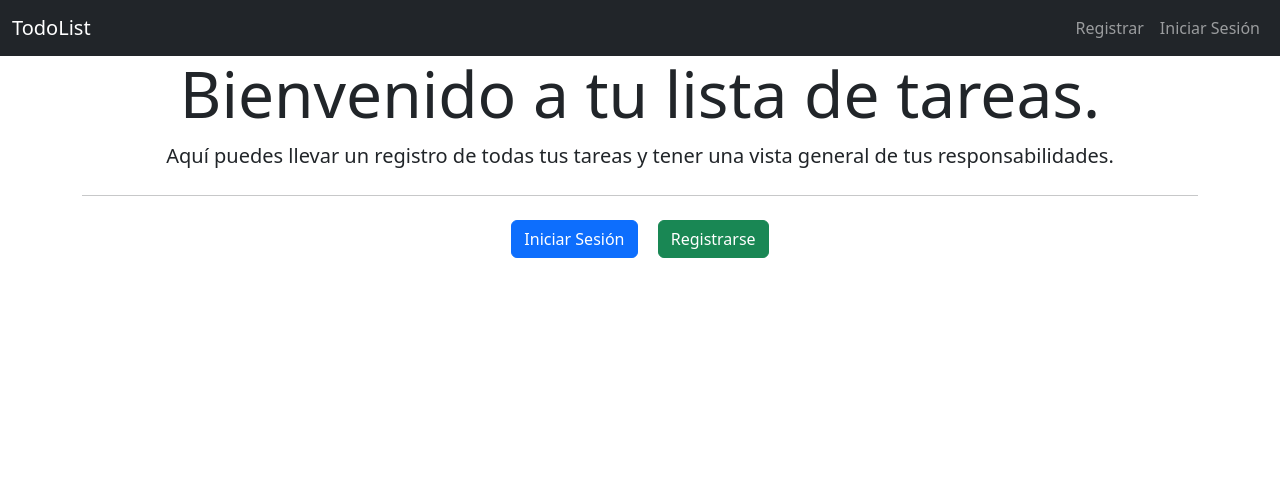
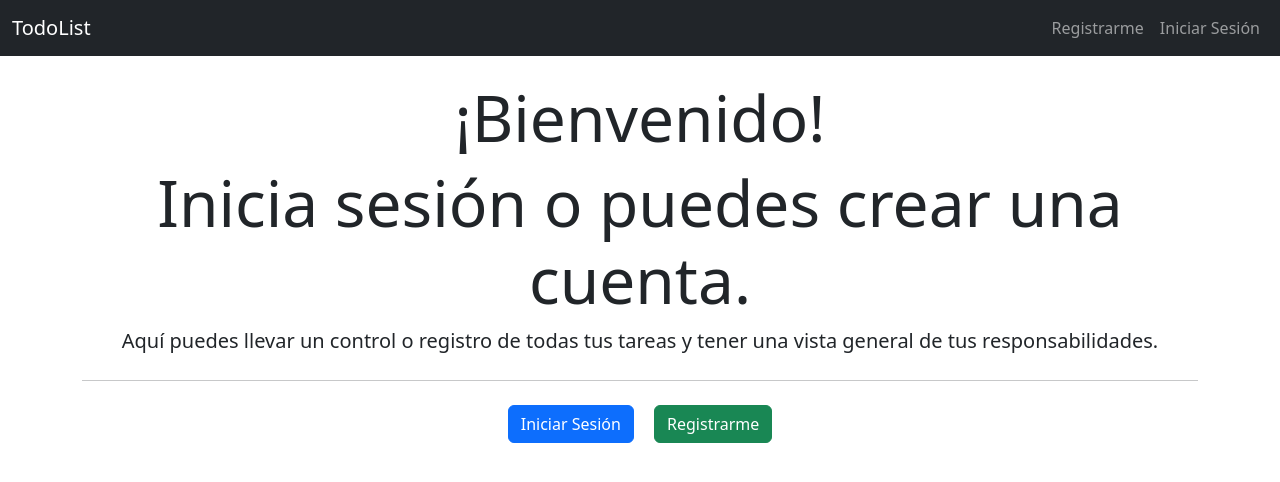
Before and after one commit to AlanEduardoGL/Flask-TodoLsit, a Flask app: page / in a window 1280 px wide. Shown: the top 482 px of the page. Run offline with Flask 3, Linux system fonts and the light colour scheme.

Commit message:
Se agrego el nombre del usuario en el titulo de la pagina, en caso de haber iniciado sesion

```diff
--- a/todor/__init__.py
+++ b/todor/__init__.py
@@ -2,6 +2,8 @@ from flask import Flask
 from flask import render_template
 from flask_sqlalchemy import SQLAlchemy
 
+
+# * CREAMOS OBJETO E INSTANCIA DE LA CLASE SQLAlchemy
 db = SQLAlchemy()
 
 def create_app():
@@ -18,10 +20,11 @@ def create_app():
     # * INICIALIZAMOS SQLALCHEMY
     db.init_app(app)
 
-    # ! REGISTRAMOS BLUEPRINT !
+    # ! REGISTRAMOS BLUEPRINT todo !
     from todor import todo
     app.register_blueprint(todo.bp)
 
+    # ! REGISTRAMOS BLUEPRINT auth !
     from todor import auth
     app.register_blueprint(auth.bp)
 
--- a/todor/templates/base.html
+++ b/todor/templates/base.html
@@ -32,7 +32,7 @@
                     </li>
                     {% else %}
                     <li class="nav-item">
-                        <a class="nav-link" href="{{ url_for('auth.register') }}">Registrar</a>
+                        <a class="nav-link" href="{{ url_for('auth.register') }}">Registrarme</a>
                     </li>
                     <li class="nav-item">
                         <a class="nav-link" href="{{ url_for('auth.login') }}">Iniciar Sesión</a>
--- a/todor/templates/index.html
+++ b/todor/templates/index.html
@@ -5,16 +5,23 @@
 {% block content %}
 <div class="container-sm text-center">
 
-    <h1 class="display-3">Bienvenido a tu lista de tareas.</h1>
+    {% if g.user %}
+    <br>
+    <h1 class="display-3">Bienvenido a tu lista de tareas, {{ g.user.username }}.</h1>
+    {% else %}
+    <br>
+    <h1 class="display-3">¡Bienvenido!</h1>
+    <h3 class="display-3">Inicia sesión o puedes crear una cuenta.</h3>
+    {% endif %}
 
-    <p class="lead">Aquí puedes llevar un registro de todas tus tareas y tener una vista general de tus
+    <p class="lead">Aquí puedes llevar un control o registro de todas tus tareas y tener una vista general de tus
         responsabilidades.</p>
 
     <hr class="my-4">
 
     <div class="d-felx justify-content-center">
         <a href="{{ url_for('auth.login') }}" class="btn btn-primary mx-2">Iniciar Sesión</a>
-        <a href="{{ url_for('auth.register') }}" class="btn btn-success mx-2">Registrarse</a>
+        <a href="{{ url_for('auth.register') }}" class="btn btn-success mx-2">Registrarme</a>
     </div>
 
 </div>
```
